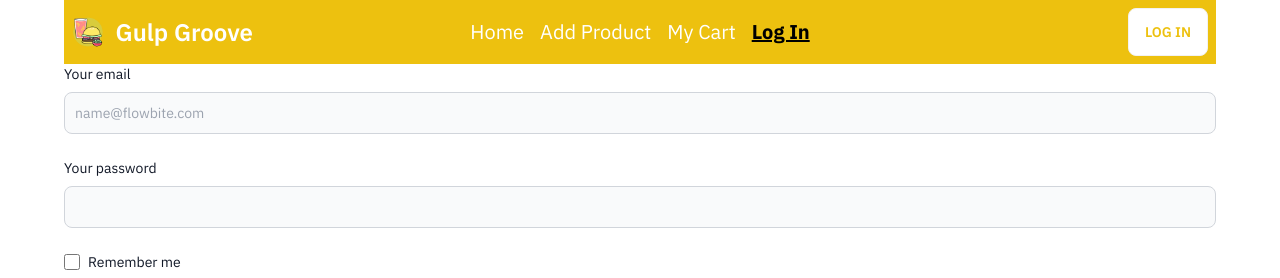
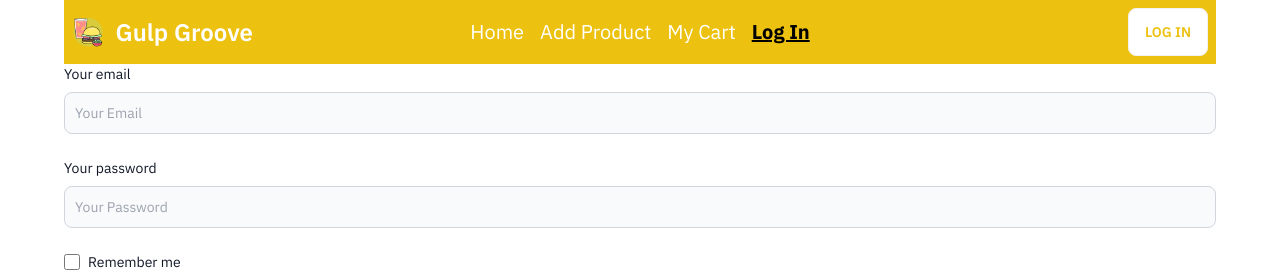
Before and after one commit to San624461/brand-shop-client, a React (Vite) app: page /login in a window 1280 px wide. Shown: the top 278 px of the page. Built offline with nearby package versions, Linux system fonts and the light colour scheme; no server answers.

Commit message:
login page placeholder altered

```diff
--- a/src/Pages/Login.jsx
+++ b/src/Pages/Login.jsx
@@ -61,11 +61,11 @@
       <form onSubmit={handleLogIn}>
         <div className="mb-6">
           <label htmlFor="email" className="block mb-2 text-sm font-medium text-gray-900 dark:text-white">Your email</label>
-          <input type="email" id="email" className="bg-gray-50 border border-gray-300 text-gray-900 text-sm rounded-lg focus:ring-blue-500 focus:border-blue-500 block w-full p-2.5 dark:bg-gray-700 dark:border-gray-600 dark:placeholder-gray-400 dark:text-white dark:focus:ring-blue-500 dark:focus:border-blue-500" placeholder="name@flowbite.com" required />
+          <input type="email" id="email" className="bg-gray-50 border border-gray-300 text-gray-900 text-sm rounded-lg focus:ring-blue-500 focus:border-blue-500 block w-full p-2.5 dark:bg-gray-700 dark:border-gray-600 dark:placeholder-gray-400 dark:text-white dark:focus:ring-blue-500 dark:focus:border-blue-500" placeholder="Your Email" required />
         </div>
         <div className="mb-6">
           <label htmlFor="password" className="block mb-2 text-sm font-medium text-gray-900 dark:text-white">Your password</label>
-          <input type="password" id="password" className="bg-gray-50 border border-gray-300 text-gray-900 text-sm rounded-lg focus:ring-blue-500 focus:border-blue-500 block w-full p-2.5 dark:bg-gray-700 dark:border-gray-600 dark:placeholder-gray-400 dark:text-white dark:focus:ring-blue-500 dark:focus:border-blue-500" required />
+          <input type="password" id="password" className="bg-gray-50 border border-gray-300 text-gray-900 text-sm rounded-lg focus:ring-blue-500 focus:border-blue-500 block w-full p-2.5 dark:bg-gray-700 dark:border-gray-600 dark:placeholder-gray-400 dark:text-white dark:focus:ring-blue-500 dark:focus:border-blue-500" placeholder='Your Password' required />
         </div>
         <div className="flex items-start mb-6">
           <div className="flex items-center h-5">
```
